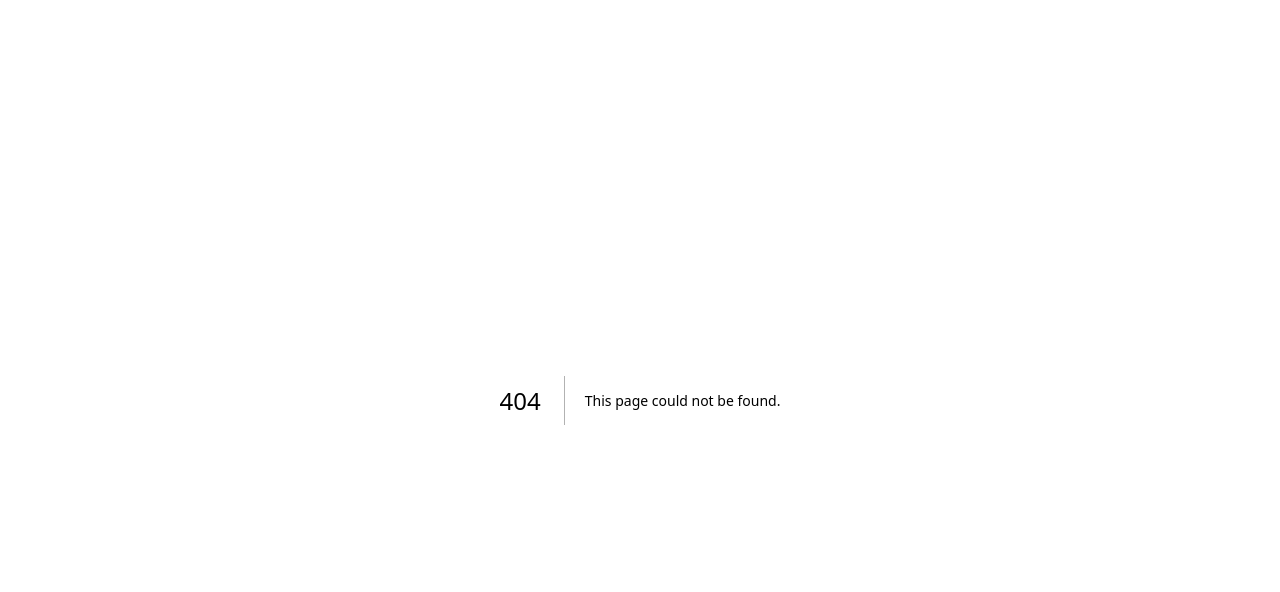
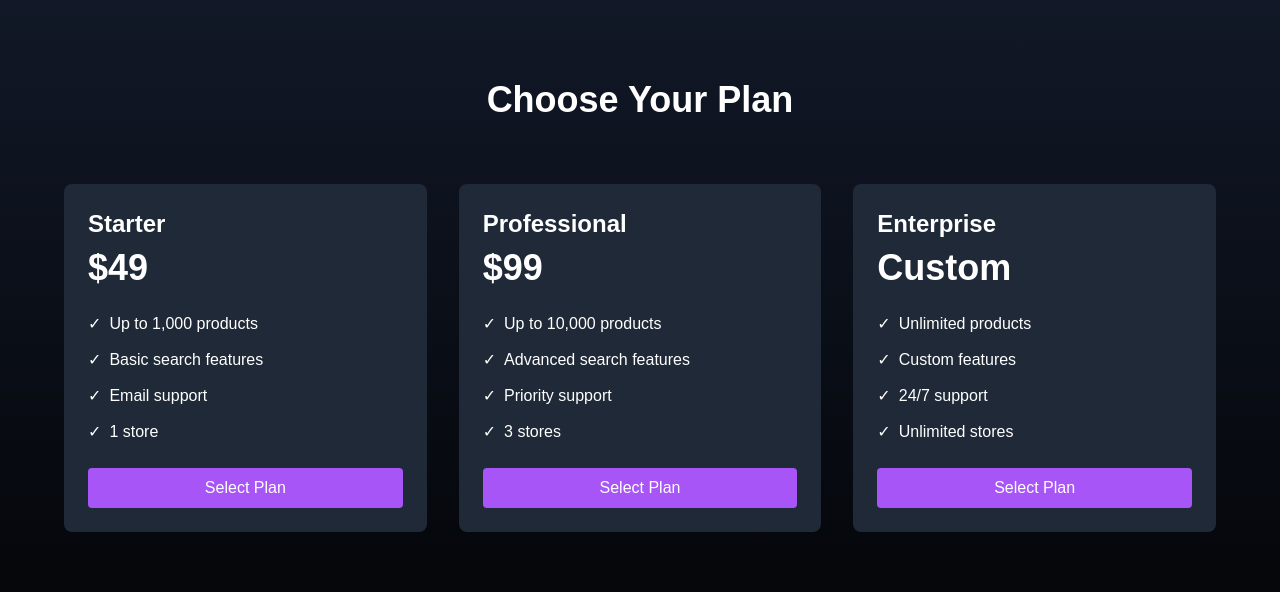
Before and after one commit to mattlasscode/nextjs-nlps-back, a Next.js app: page /subscribe in a window 1280 px wide. Before the commit this address had no page. Shown: the top 592 px of the page. Built offline with nearby package versions, Linux system fonts and the light colour scheme.

Commit message:
Add subscription flow and update embed script

```diff
--- a/app/page.tsx
+++ b/app/page.tsx
@@ -4,6 +4,7 @@ import { useState, useEffect } from 'react';
 import { motion } from 'framer-motion';
 import { FaSearch, FaCode, FaRocket, FaShieldAlt } from 'react-icons/fa';
 import { VisualEffect } from '../components/VisualEffects';
+import Link from 'next/link';
 
 interface FeatureCardProps {
   icon: React.ReactNode;
@@ -62,6 +63,7 @@ export default function Home() {
           <p className="text-xl text-gray-300 mb-8 max-w-2xl mx-auto">
             Transform your e-commerce search with AI-powered natural language processing
           </p>
+          <Link href="/subscribe">
             <motion.button
               whileHover={{ scale: 1.05 }}
               whileTap={{ scale: 0.95 }}
@@ -69,6 +71,7 @@ export default function Home() {
             >
               Get Started
             </motion.button>
+          </Link>
         </motion.div>
       </section>
 
@@ -159,6 +162,17 @@ export default function Home() {
               ]}
             />
           </div>
+          <div className="text-center mt-12">
+            <Link href="/subscribe">
+              <motion.button
+                whileHover={{ scale: 1.05 }}
+                whileTap={{ scale: 0.95 }}
+                className="bg-gradient-to-r from-purple-500 to-blue-500 text-white px-8 py-3 rounded-full font-semibold"
+              >
+                Choose Your Plan
+              </motion.button>
+            </Link>
+          </div>
         </div>
       </section>
 
--- /dev/null
+++ b/app/subscribe/page.tsx
@@ -0,0 +1,203 @@
+'use client';
+
+import { useState } from 'react';
+import { useRouter } from 'next/navigation';
+import { motion } from 'framer-motion';
+
+interface Plan {
+  id: string;
+  name: string;
+  price: string;
+  features: string[];
+  maxProducts: number;
+  maxStores: number;
+}
+
+const plans: Plan[] = [
+  {
+    id: 'starter',
+    name: 'Starter',
+    price: '$49',
+    features: [
+      'Up to 1,000 products',
+      'Basic search features',
+      'Email support',
+      '1 store'
+    ],
+    maxProducts: 1000,
+    maxStores: 1
+  },
+  {
+    id: 'professional',
+    name: 'Professional',
+    price: '$99',
+    features: [
+      'Up to 10,000 products',
+      'Advanced search features',
+      'Priority support',
+      '3 stores'
+    ],
+    maxProducts: 10000,
+    maxStores: 3
+  },
+  {
+    id: 'enterprise',
+    name: 'Enterprise',
+    price: 'Custom',
+    features: [
+      'Unlimited products',
+      'Custom features',
+      '24/7 support',
+      'Unlimited stores'
+    ],
+    maxProducts: -1,
+    maxStores: -1
+  }
+];
+
+export default function Subscribe() {
+  const router = useRouter();
+  const [selectedPlan, setSelectedPlan] = useState<string>('');
+  const [storeUrl, setStoreUrl] = useState('');
+  const [step, setStep] = useState<'plan' | 'details' | 'success'>('plan');
+  const [apiKey, setApiKey] = useState('');
+
+  const handlePlanSelect = (planId: string) => {
+    setSelectedPlan(planId);
+    setStep('details');
+  };
+
+  const handleSubmit = async (e: React.FormEvent) => {
+    e.preventDefault();
+
+    // Generate a mock API key
+    const mockApiKey = `nlp_${Math.random().toString(36).substring(2, 15)}`;
+    setApiKey(mockApiKey);
+
+    // Simulate API call to create store
+    await new Promise(resolve => setTimeout(resolve, 1000));
+
+    setStep('success');
+  };
+
+  const embedCode = `<script src="${window.location.origin}/embed.js" data-api-key="${apiKey}"></script>`;
+
+  if (step === 'success') {
+    return (
+      <div className="min-h-screen bg-gradient-to-b from-gray-900 to-black text-white py-20 px-4">
+        <div className="max-w-2xl mx-auto">
+          <motion.div
+            initial={{ opacity: 0, y: 20 }}
+            animate={{ opacity: 1, y: 0 }}
+            className="bg-gray-800 p-8 rounded-lg"
+          >
+            <h1 className="text-3xl font-bold mb-6">Setup Complete!</h1>
+            <p className="text-gray-300 mb-6">
+              Your store has been successfully set up. Here's your embed code:
+            </p>
+            <div className="bg-gray-900 p-4 rounded mb-6">
+              <pre className="text-sm overflow-x-auto">
+                <code>{embedCode}</code>
+              </pre>
+            </div>
+            <p className="text-gray-300 mb-6">
+              Add this code to your website's HTML, just before the closing &lt;/body&gt; tag.
+            </p>
+            <button
+              onClick={() => navigator.clipboard.writeText(embedCode)}
+              className="bg-purple-500 text-white px-6 py-2 rounded hover:bg-purple-600 transition-colors"
+            >
+              Copy Code
+            </button>
+          </motion.div>
+        </div>
+      </div>
+    );
+  }
+
+  if (step === 'details') {
+    return (
+      <div className="min-h-screen bg-gradient-to-b from-gray-900 to-black text-white py-20 px-4">
+        <div className="max-w-2xl mx-auto">
+          <motion.div
+            initial={{ opacity: 0, y: 20 }}
+            animate={{ opacity: 1, y: 0 }}
+            className="bg-gray-800 p-8 rounded-lg"
+          >
+            <h1 className="text-3xl font-bold mb-6">Store Details</h1>
+            <form onSubmit={handleSubmit}>
+              <div className="mb-6">
+                <label className="block text-gray-300 mb-2">Store URL</label>
+                <input
+                  type="url"
+                  value={storeUrl}
+                  onChange={(e) => setStoreUrl(e.target.value)}
+                  placeholder="https://your-store.com"
+                  required
+                  className="w-full px-4 py-2 rounded bg-gray-700 text-white border border-gray-600 focus:border-purple-500 focus:outline-none"
+                />
+              </div>
+              <div className="flex justify-between">
+                <button
+                  type="button"
+                  onClick={() => setStep('plan')}
+                  className="text-gray-300 hover:text-white"
+                >
+                  ← Back to Plans
+                </button>
+                <button
+                  type="submit"
+                  className="bg-purple-500 text-white px-6 py-2 rounded hover:bg-purple-600 transition-colors"
+                >
+                  Complete Setup
+                </button>
+              </div>
+            </form>
+          </motion.div>
+        </div>
+      </div>
+    );
+  }
+
+  return (
+    <div className="min-h-screen bg-gradient-to-b from-gray-900 to-black text-white py-20 px-4">
+      <div className="max-w-6xl mx-auto">
+        <h1 className="text-4xl font-bold text-center mb-16">Choose Your Plan</h1>
+        <div className="grid grid-cols-1 md:grid-cols-3 gap-8">
+          {plans.map((plan) => (
+            <motion.div
+              key={plan.id}
+              whileHover={{ y: -5 }}
+              className={`p-6 rounded-lg ${
+                selectedPlan === plan.id
+                  ? 'bg-gradient-to-b from-purple-500 to-blue-500'
+                  : 'bg-gray-800'
+              }`}
+            >
+              <h3 className="text-2xl font-bold mb-2">{plan.name}</h3>
+              <div className="text-4xl font-bold mb-6">{plan.price}</div>
+              <ul className="space-y-3 mb-6">
+                {plan.features.map((feature, index) => (
+                  <li key={index} className="flex items-center">
+                    <span className="mr-2">✓</span>
+                    {feature}
+                  </li>
+                ))}
+              </ul>
+              <button
+                onClick={() => handlePlanSelect(plan.id)}
+                className={`w-full py-2 rounded ${
+                  selectedPlan === plan.id
+                    ? 'bg-white text-purple-500'
+                    : 'bg-purple-500 text-white'
+                }`}
+              >
+                Select Plan
+              </button>
+            </motion.div>
+          ))}
+        </div>
+      </div>
+    </div>
+  );
+}
```
Also changed, not shown: public/embed.js (+28 -1 lines). Lines whose indentation alone changed are shown as unchanged.
